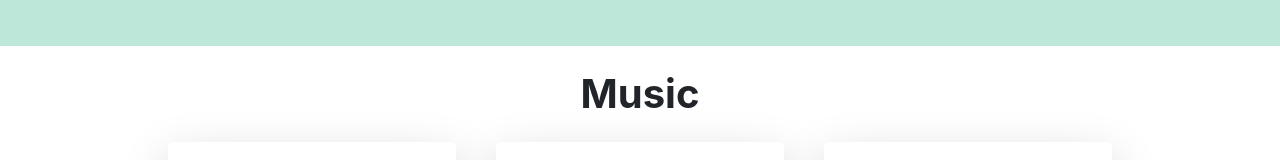
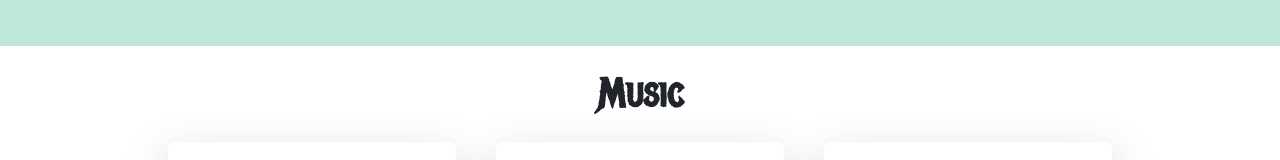
Before and after one commit to Hyper-terminal/eCommerce, a React (Create React App) app: page / in a window 1280 px wide. Shown: the part 258-418 px from the top of the page. Built offline with nearby package versions, Linux system fonts and the light colour scheme; the HTML template or start-up script is replaced by a standard one.

Commit message:
initial commit

```diff
--- a/src/components/Products/ProductItem.js
+++ b/src/components/Products/ProductItem.js
@@ -1,11 +1,11 @@
 import React from "react";
-import { Card, Button, Container, Nav } from "react-bootstrap";
+import { Card } from "react-bootstrap";
 import classes from "./ProductItem.module.css";
 
 const ProductItem = (props) => {
   return (
     <Card
-      className="ms-2 me-2 h-100 shadow-lg border-0"
+      className="ms-2 me-2 h-100 shadow-lg  border-0"
       style={{ width: "18rem" }}
     >
       <Card.Body>
--- a/src/components/Products/Products.js
+++ b/src/components/Products/Products.js
@@ -40,11 +40,11 @@
 const Products = () => {
   return (
     <>
-      <h3 className="text-center fw-bold fs-1 mt-4 mb-4">Music</h3>
+      <h3 style={{fontFamily: "Metal Mania"}} className="text-center fw-bold fs-1 mt-4 mb-4">Music</h3>
       <div className="d-flex justify-content-center w-75 m-auto">
         <Row sm={1} md={2} lg={3}>
           {productsArr.map((item) => (
-            <Col className="mb-2">
+            <Col className="mb-2 ">
               <ProductItem
                 title={item.title}
                 price={item.price}
--- a/src/index.css
+++ b/src/index.css
@@ -1,3 +1,5 @@
+@import url('https://fonts.googleapis.com/css2?family=Metal+Mania&display=swap');
+
 body {
   margin: 0;
   font-family: -apple-system, BlinkMacSystemFont, 'Segoe UI', 'Roboto', 'Oxygen',
```
